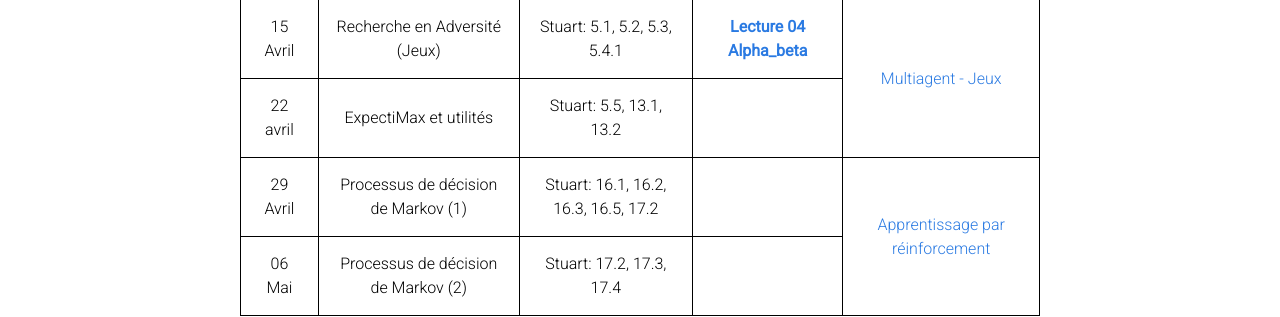
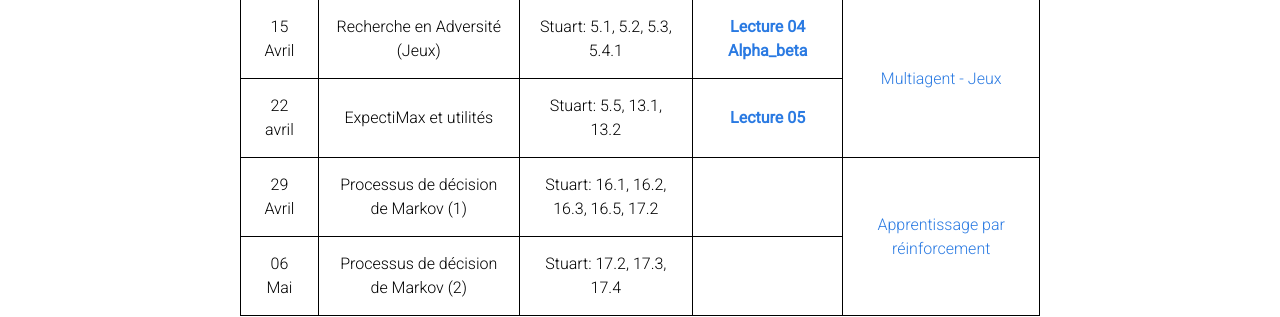
Before and after one commit to intelligenceartificielensaf/intelligenceartificielensaf.github.io, a Jekyll site: the page built from index.html, in a window 1280 px wide. Shown: the part 1164-1481 px from the top of the page. Built offline with Jekyll 4.4.1, drawn with Linux system fonts in a browser that asks for light colours.

Commit message:
lecture on expectimax

```diff
--- a/index.html
+++ b/index.html
@@ -148,6 +148,10 @@
     <td>ExpectiMax et utilités</td>
     <td>Stuart: 5.5, 13.1, 13.2</td>
     <th>
+  <a
+           href="https://github.com/intelligenceartificielensaf/intelligenceartificielensaf.github.io/blob/master/lectures/22_04_expectimax_utilities.pdf">Lecture
+           05</a></th></th>
+
     </td>
   </tr>
 
```
Also changed, not shown: 1 other file.
